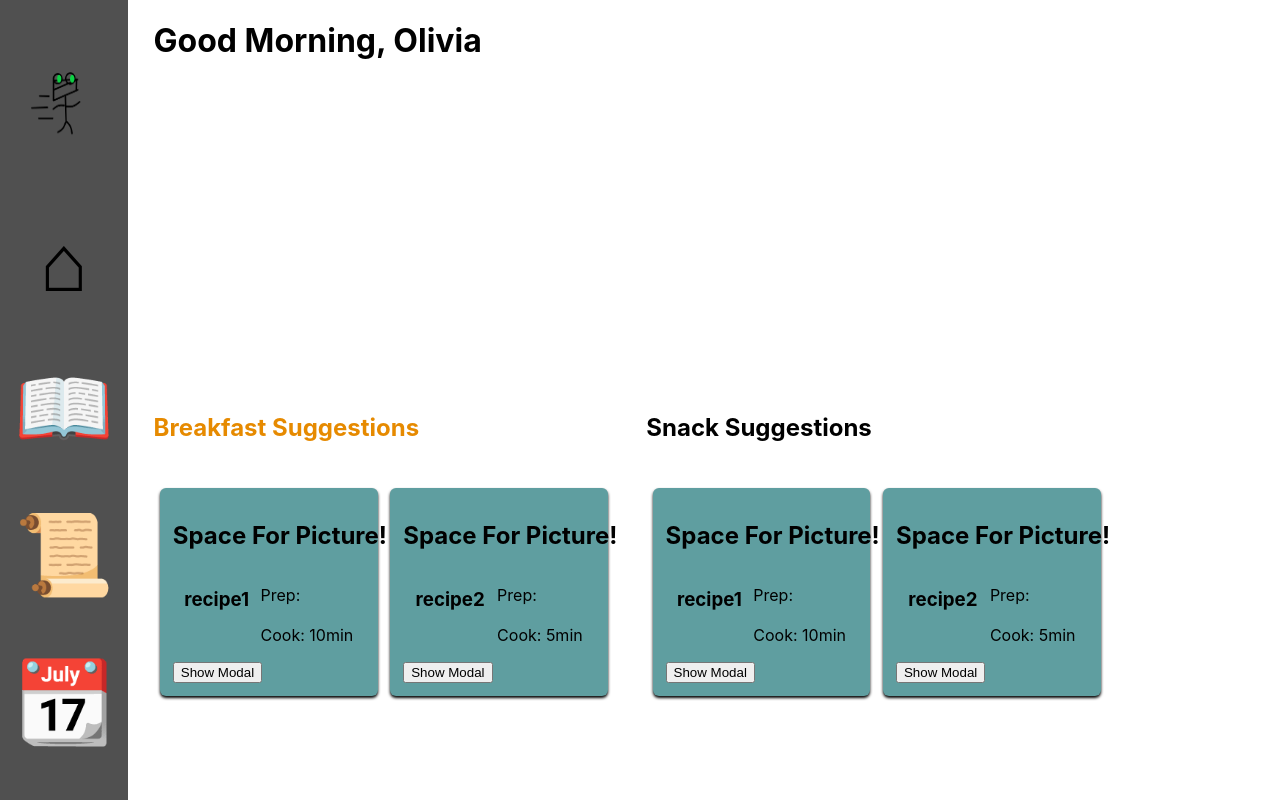
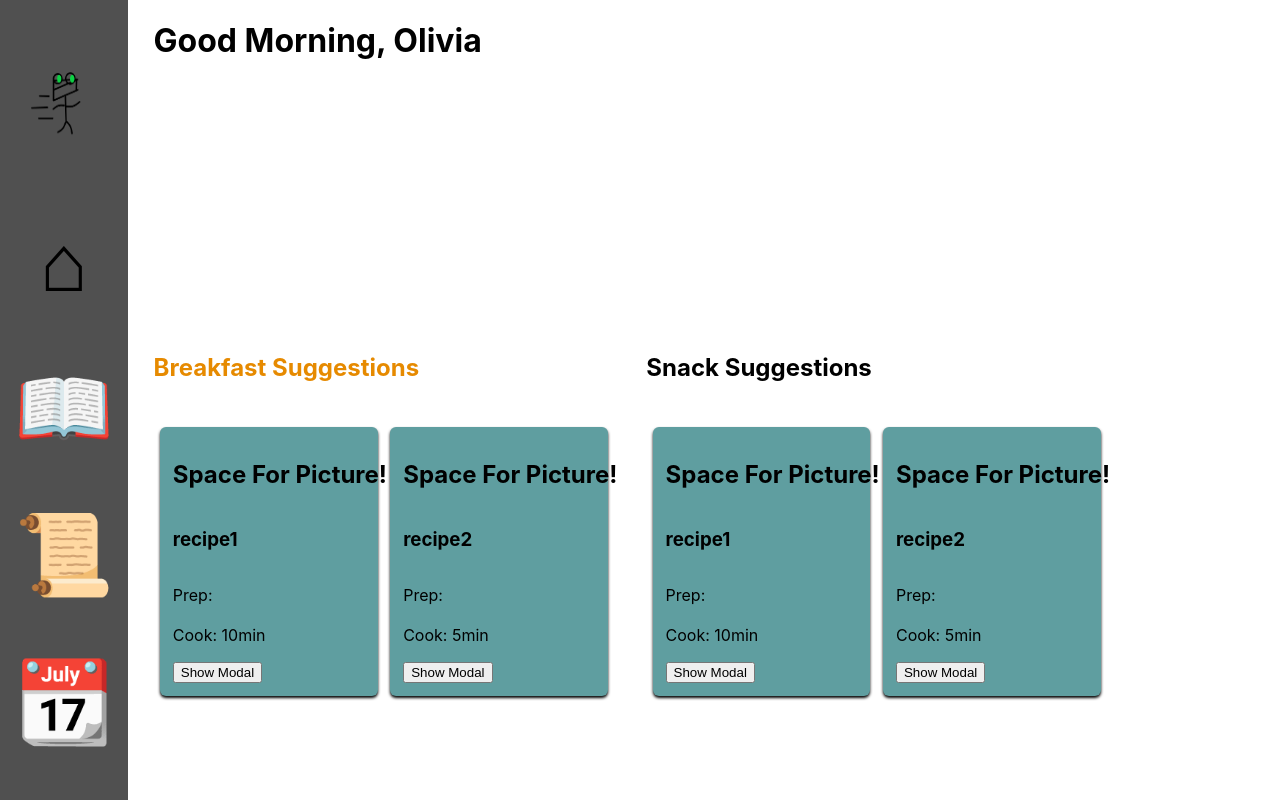
Before and after one commit to Cwoodard2/QuickFoods, a React (Create React App) app: page /#/homepage in a window 1280 px wide. Built offline with nearby package versions, Linux system fonts and the light colour scheme.

Commit message:
Small CSS changes

```diff
--- a/src/components/RecipeCard.css
+++ b/src/components/RecipeCard.css
@@ -14,6 +14,6 @@
 
 .recipeCardContent {
     display: flex;
-    flex-direction: row;
+    flex-direction: column;
     justify-content: space-evenly;
 }
--- a/src/components/StandardPage.css
+++ b/src/components/StandardPage.css
@@ -6,3 +6,7 @@
     /* background-color: rgb(80, 80, 80); */
     /* background-color: rgb(43, 77, 109); */
 }
+
+::selection {
+    color: purple;
+}
--- a/src/pages/recipebook.js
+++ b/src/pages/recipebook.js
@@ -54,16 +54,16 @@ export default function RecipeBook(props) {
                 <div className="column" style={{overflowY: "auto", gap: "3vw"}}>
                     <div className="column">
                         <h1>Breakfast Recipes</h1>
-                        <div className="row" style={{gap: "5vw", paddingLeft: "2vw", paddingRight: "2vw", paddingTop: "1vw", paddingBottom: "2vw"}}>
+                        {/* <div className="row" style={{gap: "5vw", paddingLeft: "2vw", paddingRight: "2vw", paddingTop: "1vw", paddingBottom: "2vw"}}> */}
                             {/* <RecipeCard recipe={fillRecipes.BreakfastRecipes[0].Name} prep={fillRecipes.BreakfastRecipes[0].PrepTime} cook={fillRecipes.BreakfastRecipes[0].CookTime} content={fillRecipes.BreakfastRecipes[0].Description}/>
                             <RecipeCard recipe="recipe2" prep="5 min" cook="5min" content="This is recipe 2"/>
                             <RecipeCard recipe="recipe1" prep="0 min" cook="10min" content="This is recipe 1"/>
                             <RecipeCard recipe="recipe1" prep="0 min" cook="10min" content="This is recipe 1"/>
                             <RecipeCard recipe="recipe1" prep="0 min" cook="10min" content="This is recipe 1"/> */}
-                            <ul>
+                            <ul className="row" style={{gap: "5vw", paddingLeft: "2vw", paddingRight: "2vw", paddingTop: "1vw", paddingBottom: "2vw"}}>
                                 {thisBreakfast}
                             </ul>
-                        </div>
+                        {/* </div> */}
                     </div>
                     <div className="column">
                         <h1>Lunch Recipes</h1>
```
